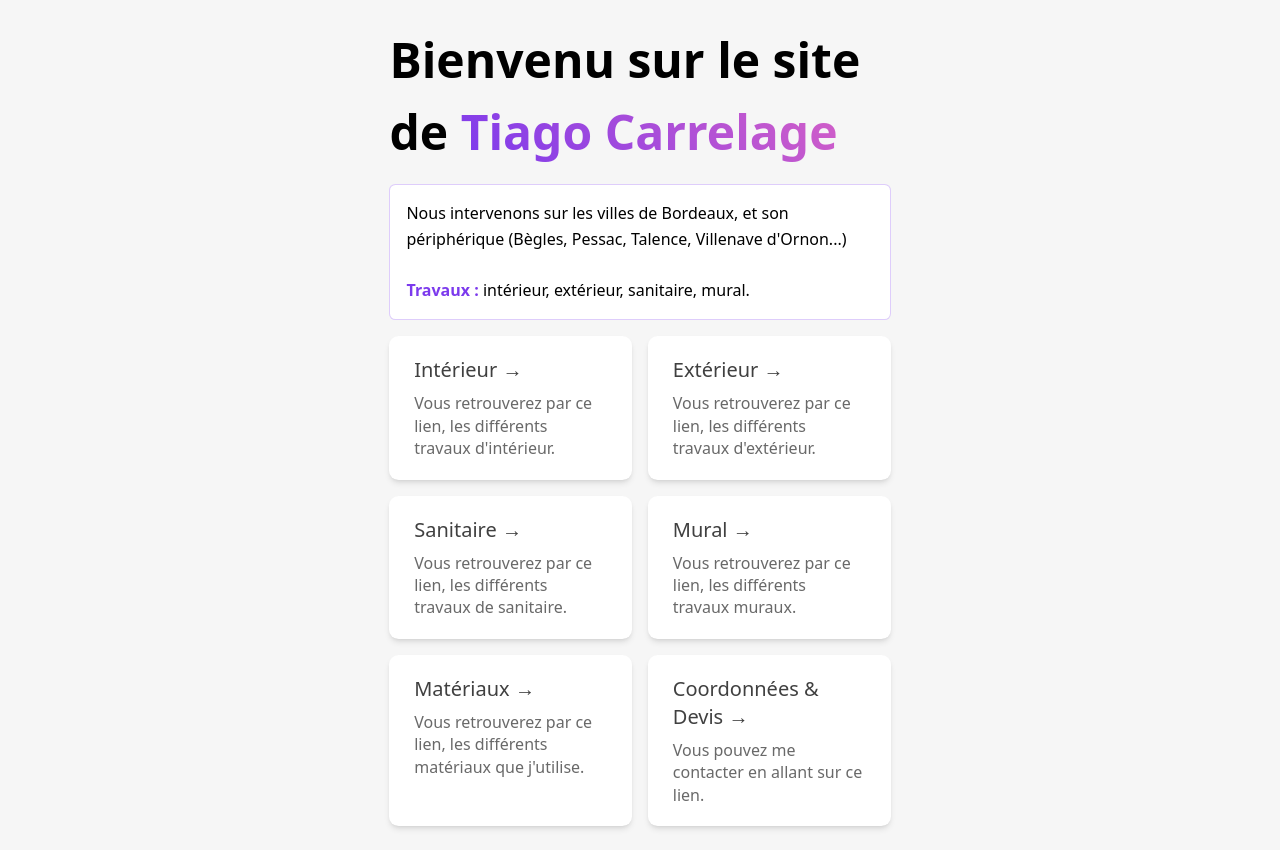
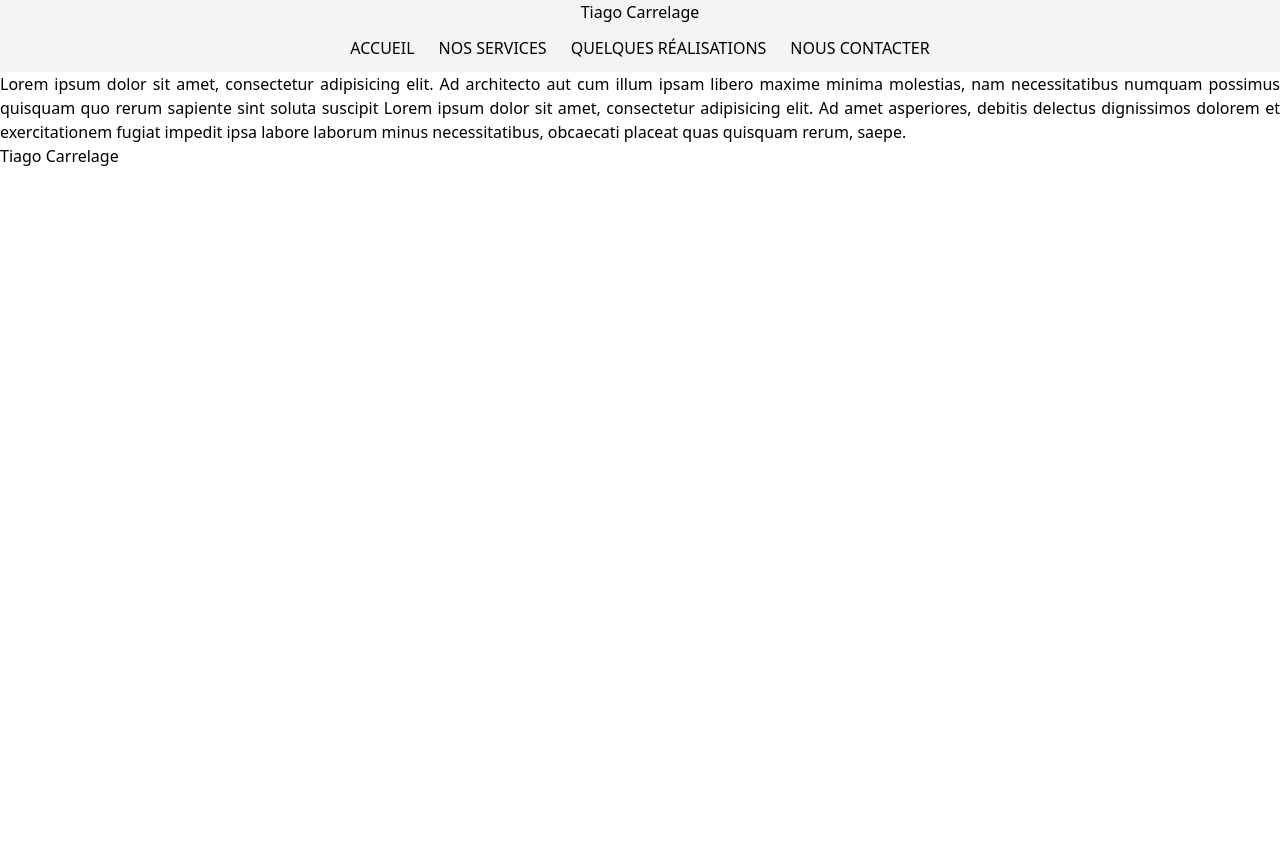
Before and after one commit to mpardal/tiago-carrelage, an Astro site: page / in a window 1280 px wide. After the commit the page ends 800 px from the top, so only its background shows below. Built offline with nearby package versions, Linux system fonts and the light colour scheme; Astro itself is replaced by a stand-in of ours.

Commit message:
change nav

```diff
--- /dev/null
+++ b/src/components/Footer.astro
@@ -0,0 +1,7 @@
+---
+
+---
+
+<footer>
+    <span>Tiago Carrelage</span>
+</footer>
--- /dev/null
+++ b/src/components/Header.astro
@@ -0,0 +1,13 @@
+---
+
+---
+
+<header class="bg-gray-100">
+        <h1 class="text-center">Tiago <span>Carrelage</span></h1>
+        <nav class="flex flex-row justify-center px-5">
+            <a href="#" class="hover:bg-amber-600 p-3">ACCUEIL</a>
+            <a href="#" class="hover:bg-amber-600 p-3">NOS SERVICES</a>
+            <a href="#" class="hover:bg-amber-600 p-3">QUELQUES RÉALISATIONS</a>
+            <a href="#" class="hover:bg-amber-600 p-3">NOUS CONTACTER</a>
+        </nav>
+</header>
--- a/src/layouts/Layout.astro
+++ b/src/layouts/Layout.astro
@@ -1,4 +1,6 @@
 ---
+import Header from "../components/Header.astro";
+import Footer from "../components/Footer.astro";
 export interface Props {
 	title: string;
 }
@@ -17,21 +19,9 @@ const { title } = Astro.props;
 		<meta name="generator" content={Astro.generator} />
 		<title>{title}</title>
 	</head>
-	<body>
+	<body class="m-0 h-screen">
+	<Header />
 		<slot />
+	<Footer />
 	</body>
 </html>
-<style is:global>
-	:root {
-		--accent: 124, 58, 237;
-		--accent-gradient: linear-gradient(45deg, rgb(var(--accent)), #da62c4 30%, white 60%);
-	}
-	html {
-		font-family: system-ui, sans-serif;
-		background-color: #F6F6F6;
-	}
-	code {
-		font-family: Menlo, Monaco, Lucida Console, Liberation Mono, DejaVu Sans Mono,
-			Bitstream Vera Sans Mono, Courier New, monospace;
-	}
-</style>
--- a/src/pages/index.astro
+++ b/src/pages/index.astro
@@ -4,90 +4,7 @@ import Card from '../components/Card.astro';
 ---
 
 <Layout title="Tiago Carrelage - Page principal">
-	<main>
-		<h1>Bienvenu sur le site de <span class="text-gradient">Tiago Carrelage</span></h1>
-		<p class="instructions">
-			Nous intervenons sur les villes de Bordeaux,
-			et son périphérique (Bègles, Pessac, Talence, Villenave d'Ornon...)
-			<br /><br/>
-			<strong>Travaux :</strong> intérieur, extérieur, sanitaire, mural.
-		</p>
-		<ul role="list" class="link-card-grid">
-			<Card
-				href="#"
-				title="Intérieur"
-				body="Vous retrouverez par ce lien, les différents travaux d'intérieur."
-			/>
-			<Card
-				href="#"
-				title="Extérieur"
-				body="Vous retrouverez par ce lien, les différents travaux d'extérieur."
-			/>
-			<Card
-				href="#"
-				title="Sanitaire"
-				body="Vous retrouverez par ce lien, les différents travaux de sanitaire."
-			/>
-			<Card
-				href="#"
-				title="Mural"
-				body="Vous retrouverez par ce lien, les différents travaux muraux."
-			/>
-			<Card
-				href="#"
-				title="Matériaux"
-				body="Vous retrouverez par ce lien, les différents matériaux que j'utilise."
-			/>
-			<Card
-				href="/contact"
-				title="Coordonnées & Devis"
-				body="Vous pouvez me contacter en allant sur ce lien.️"
-			/>
-		</ul>
+	<main class="container mx-auto">
+		<p class="text-justify">Lorem ipsum dolor sit amet, consectetur adipisicing elit. Ad architecto aut cum illum ipsam libero maxime minima molestias, nam necessitatibus numquam possimus quisquam quo rerum sapiente sint soluta suscipit Lorem ipsum dolor sit amet, consectetur adipisicing elit. Ad amet asperiores, debitis delectus dignissimos dolorem et exercitationem fugiat impedit ipsa labore laborum minus necessitatibus, obcaecati placeat quas quisquam rerum, saepe.</p>
 	</main>
 </Layout>
-
-<style>
-	main {
-		margin: auto;
-		padding: 1.5rem;
-		max-width: 60ch;
-	}
-	h1 {
-		font-size: 3rem;
-		font-weight: 800;
-		margin: 0;
-	}
-	.text-gradient {
-		background-image: var(--accent-gradient);
-		-webkit-background-clip: text;
-		-webkit-text-fill-color: transparent;
-		background-size: 400%;
-		background-position: 0%;
-	}
-	.instructions {
-		line-height: 1.6;
-		margin: 1rem 0;
-		border: 1px solid rgba(var(--accent), 25%);
-		background-color: white;
-		padding: 1rem;
-		border-radius: 0.4rem;
-	}
-	.instructions code {
-		font-size: 0.875em;
-		font-weight: bold;
-		background: rgba(var(--accent), 12%);
-		color: rgb(var(--accent));
-		border-radius: 4px;
-		padding: 0.3em 0.45em;
-	}
-	.instructions strong {
-		color: rgb(var(--accent));
-	}
-	.link-card-grid {
-		display: grid;
-		grid-template-columns: repeat(auto-fit, minmax(24ch, 1fr));
-		gap: 1rem;
-		padding: 0;
-	}
-</style>
```
